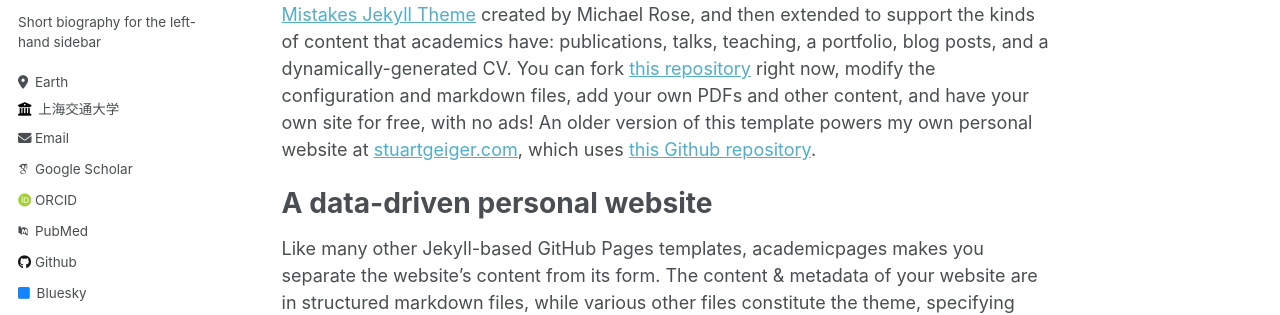
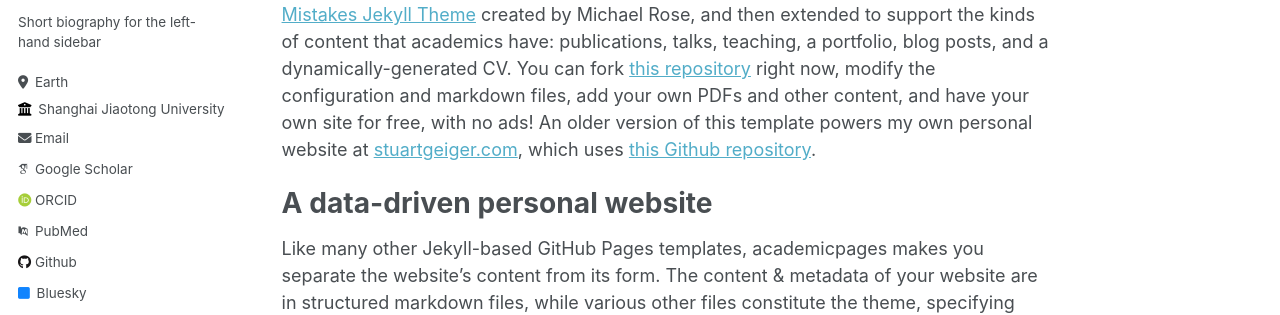
Before and after one commit to SJTU-MIRUS/MIRUS.github.io, a Jekyll site: the page built from _pages/about.md, in a window 1280 px wide. Shown: the part 295-610 px from the top of the page. Built offline with Jekyll 4.4.1, drawn with Linux system fonts in a browser that asks for light colours; some web fonts are replaced.

Commit message:
Update _config.yml

```diff
--- a/_config.yml
+++ b/_config.yml
@@ -26,7 +26,7 @@ author:
   pronouns         : # example: "she/her"
   bio              : "Short biography for the left-hand sidebar"
   location         : "Earth"
-  employer         : "上海交通大学"
+  employer         : "Shanghai Jiaotong University"
   uri              : # URL
   email            : "none@example.org"
 
```
